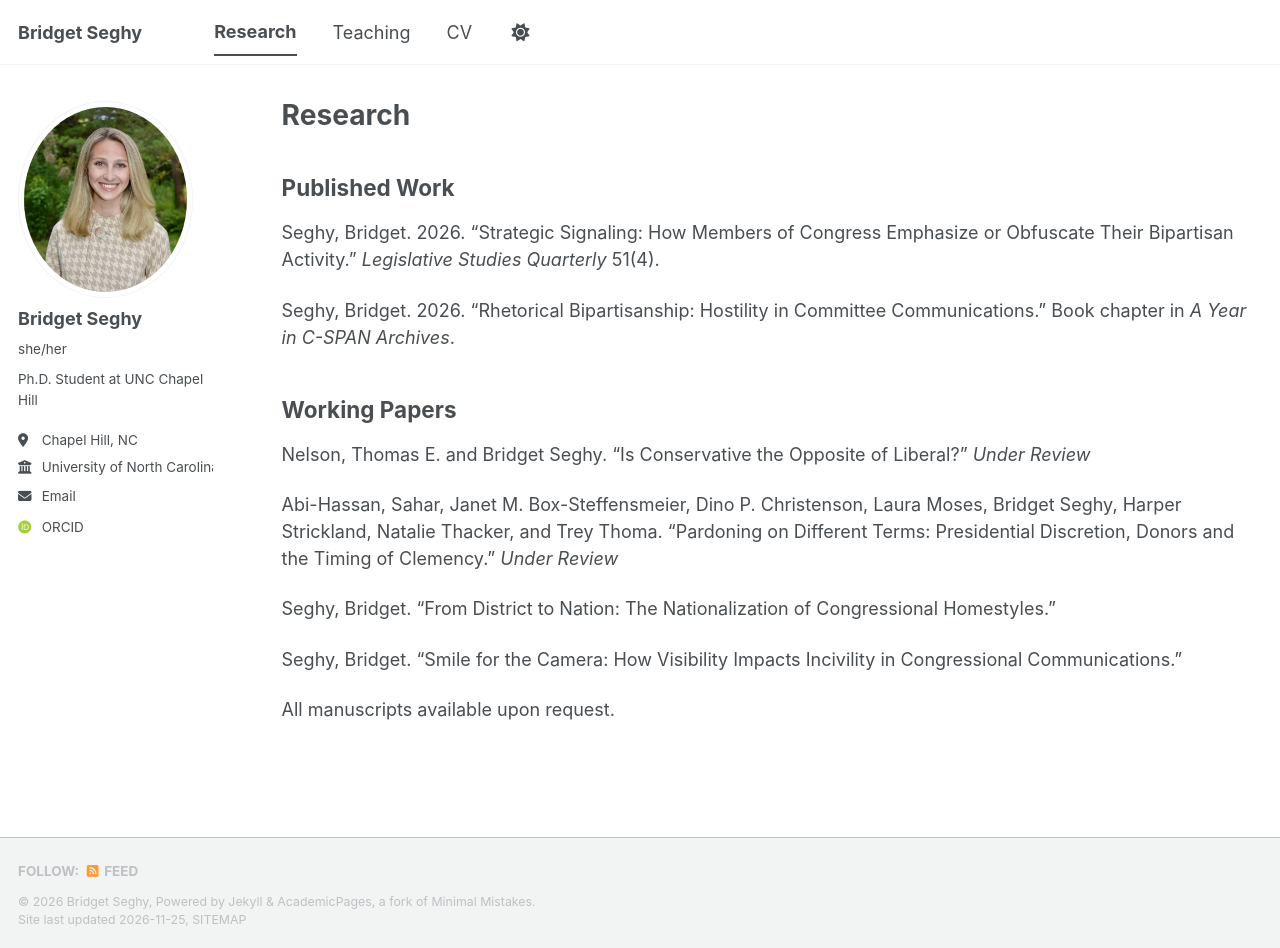
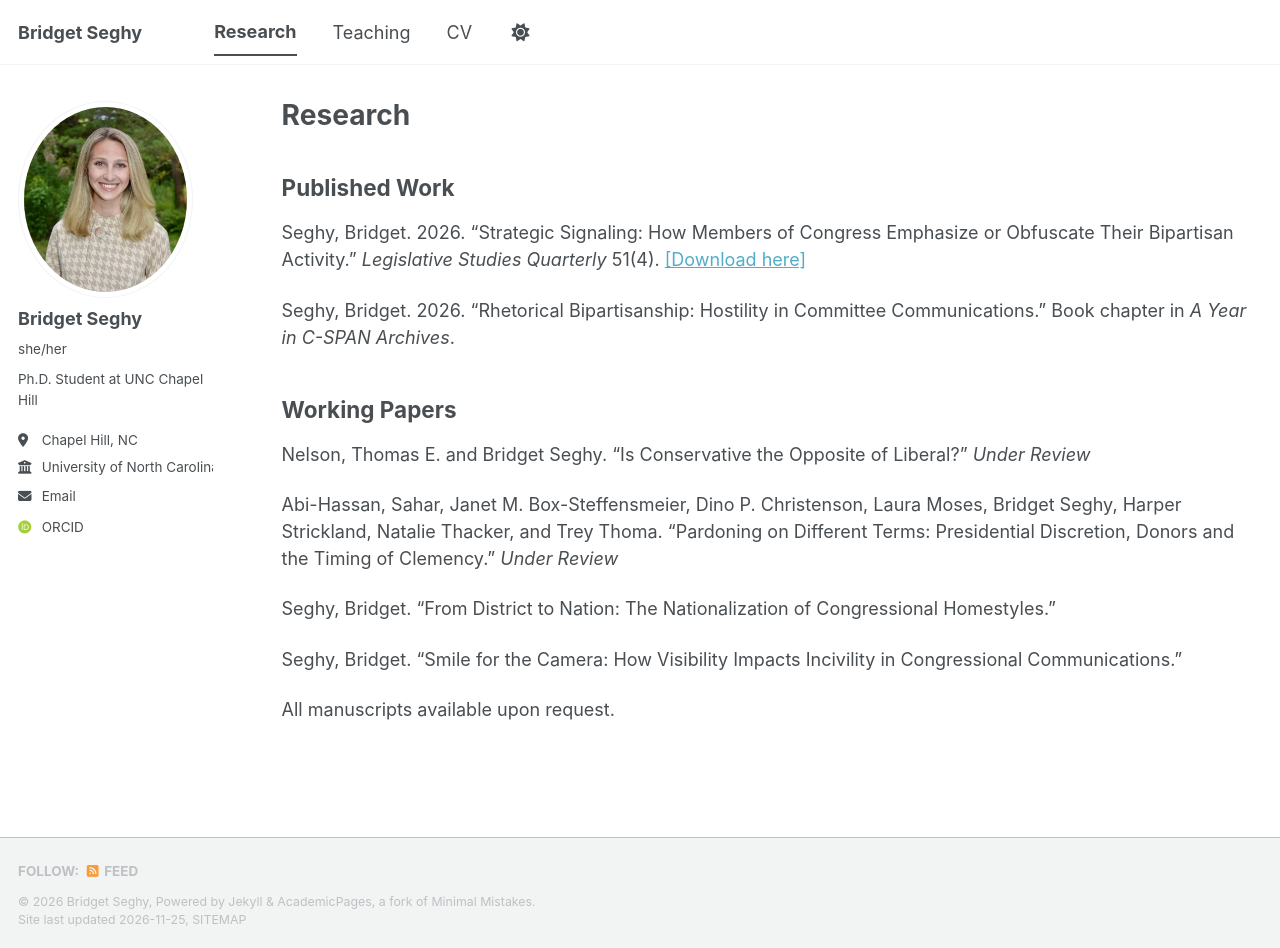
Before and after one commit to bridgetseghy/bridgetseghy.github.io, a Jekyll site: the page built from _pages/research.md, in a window 1280 px wide and 948 px high. Built offline with Jekyll 4.4.1, drawn with Linux system fonts in a browser that asks for light colours; some web fonts are replaced; a script bundle is joined from its source files by our own code; library files that are not in the unit come from our copies.

Commit message:
Update research.md

```diff
--- a/_pages/research.md
+++ b/_pages/research.md
@@ -7,7 +7,7 @@ author_profile: true
 
 ## Published Work
 
-Seghy, Bridget. 2026. "Strategic Signaling: How Members of Congress Emphasize or Obfuscate Their Bipartisan Activity." *Legislative Studies Quarterly* 51(4).
+Seghy, Bridget. 2026. "Strategic Signaling: How Members of Congress Emphasize or Obfuscate Their Bipartisan Activity." *Legislative Studies Quarterly* 51(4). [[Download here]](/files/seghy_strategic_signaling.pdf)
 
 Seghy, Bridget. 2026. "Rhetorical Bipartisanship: Hostility in Committee Communications." Book chapter in *A Year in C-SPAN Archives*.
 
```
